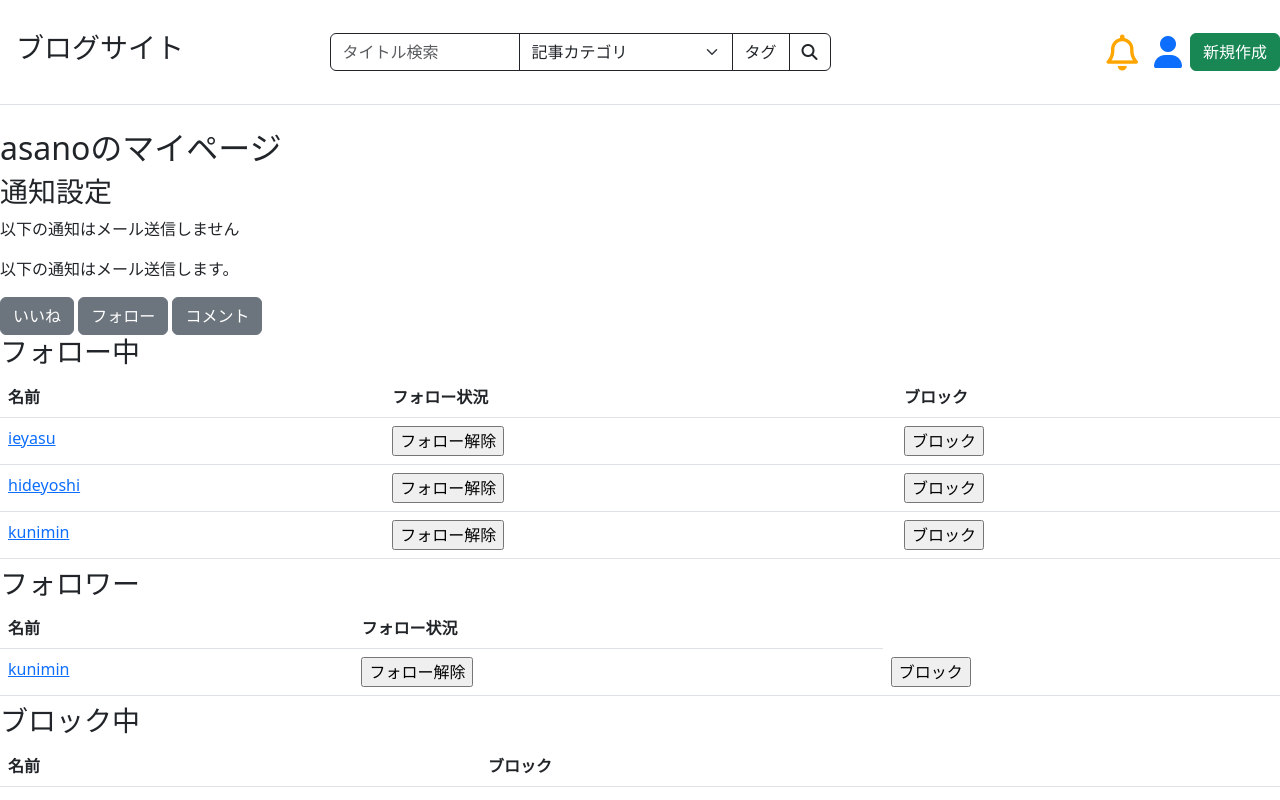
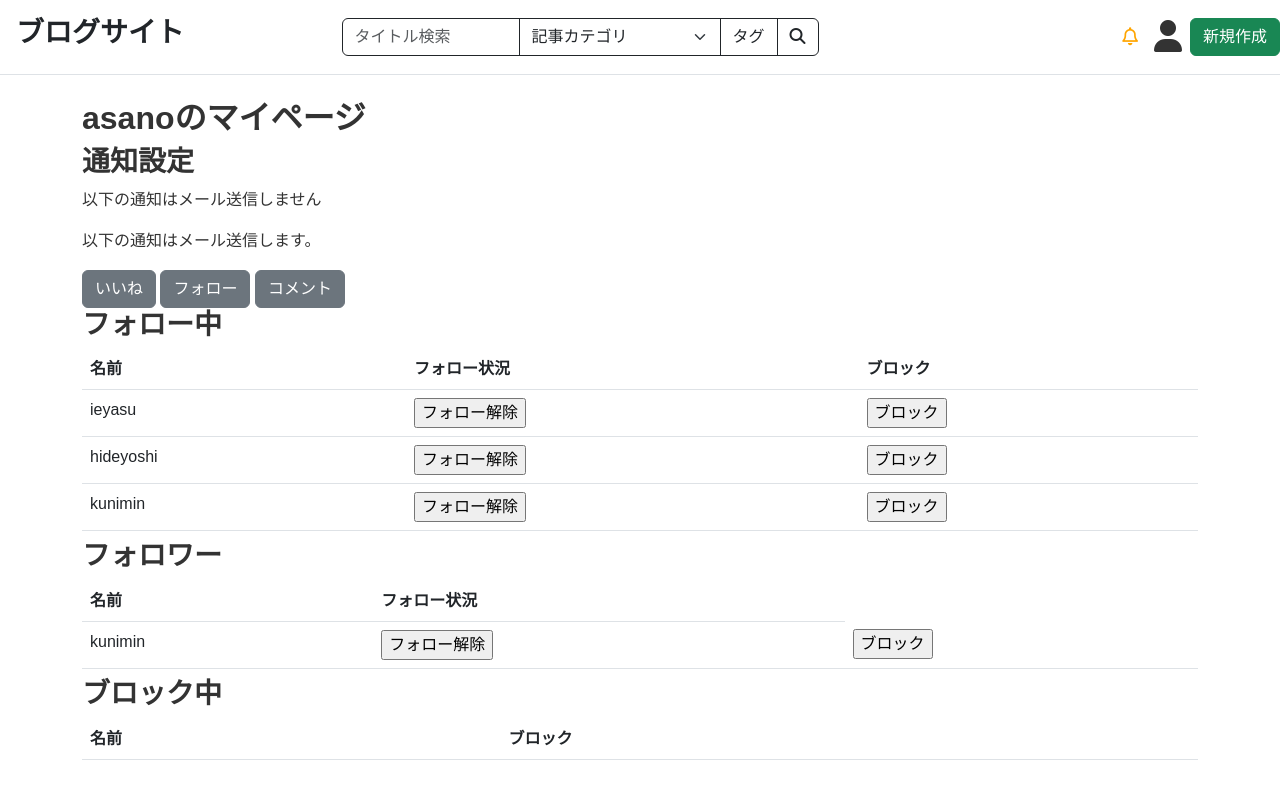
Before and after one commit to dghnts/blogsite, a Django app: page /mypage/ in a window 1280 px wide. Run offline with Django 4.2, Linux system fonts and the light colour scheme; a user stored in the database is signed in; data comes from the database, SQL or seed files in the repository; both versions use the stored data as it was after the commit; data that the repository does not hold is empty.

Commit message:
コードの一部修正

```diff
--- a/static/blog/css/auth.css
+++ b/static/blog/css/auth.css
@@ -1,6 +1,7 @@
 body {
+    background-color: var(--background-color);
+    color: var(--text-color);
     position: relative;
-
     height: 100vh;
     width: 100vw;
 }
--- /dev/null
+++ b/static/blog/css/color.css
@@ -0,0 +1,7 @@
+:root {
+    --primary-color: #007bff
+    --secondary-color: #6c757d;
+    --background-color: #fff;
+    --text-color: #333;
+    --accent-color: #c23321;
+}
--- a/static/blog/css/style.css
+++ b/static/blog/css/style.css
@@ -1,7 +1,12 @@
+body {
+    background-color: var(--primary-color);
+    color: var(--text-color);
+}
+
 /* 通知 */
 .notify_area {
     display: block;
-    font-size: 3rem;
+    font-size: 1.5rem;
     color: orange;
     position: relative;
 }
@@ -77,7 +82,7 @@
 
 /*カードのスタイル*/
 .card {
-    background-color: #fff;
+    background-color: var(--background-color);
     border: none;
     border-radius: 0.5rem;
     box-shadow: 0 4px 8px rgba(0, 0, 0, 0.1);
@@ -109,6 +114,21 @@
 .card-text {
     color: #555;
     margin-bottom: 1.5rem;
+}
+
+/* ボタンのスタイル */
+.button {
+    background-color: var(--primary-color);
+    color: var(--background-color);
+    border: none;
+    border-radius: 0.25rem;
+    padding: 0.5rem 1rem;
+    cursor: pointer;
+    transition: background-color 0.3s;
+}
+
+.button:hover {
+    background-color: var(--secondary-color);
 }
 
 .btn-group .btn {
--- /dev/null
+++ b/static/blog/css/typography.css
@@ -0,0 +1,29 @@
+body {
+    font-family: "Arial", sans-serif;
+    font-size: 16px;
+    line-height: 1.5;
+}
+
+h1,
+h2,
+h3,
+h4,
+h5,
+h6 {
+    font-family: "Arial", sans-serif;
+    font-weight: bold;
+}
+
+p {
+    font-size: 1rem;
+    line-height: 1.6;
+}
+
+a {
+    color: var(--primary-color);
+    text-decoration: none;
+}
+
+a:hover {
+    text-decoration: underline;
+}
--- a/templates/blog/base.html
+++ b/templates/blog/base.html
@@ -20,6 +20,8 @@
           integrity="sha512-DTOQO9RWCH3ppGqcWaEA1BIZOC6xxalwEsw9c2QQeAIftl+Vegovlnee1c9QX4TctnWMn13TZye+giMm8e2LwA=="
           crossorigin="anonymous"
           referrerpolicy="no-referrer">
+    <link rel="stylesheet" href="{% static 'blog/css/color.css' %}">
+    <link rel="stylesheet" href="{% static 'blog/css/typography.css' %}">
     <link rel="stylesheet" href="{% static 'blog/css/style.css' %}">
     <script>
       window.addEventListener("load",() =>{
--- a/templates/blog/mypage.html
+++ b/templates/blog/mypage.html
@@ -2,6 +2,7 @@
 {% load param_change %}
 {% block extra_head %}{% endblock %}
 {% block main %}
+    <div class="container mt-4">
         <h2>{{ request.user.username }}のマイページ</h2>
         <h3>通知設定</h3>
         <p>以下の通知はメール送信しません</p>
@@ -126,4 +127,5 @@
                 {% endfor %}
             </tbody>
         </table>
+    </div>
 {% endblock %}
--- a/templates/registration/base.html
+++ b/templates/registration/base.html
@@ -14,6 +14,8 @@
               integrity="sha512-DTOQO9RWCH3ppGqcWaEA1BIZOC6xxalwEsw9c2QQeAIftl+Vegovlnee1c9QX4TctnWMn13TZye+giMm8e2LwA=="
               crossorigin="anonymous"
               referrerpolicy="no-referrer">
+        <link rel="stylesheet" href="{% static 'blog/css/typography.css' %}">
+        <link rel="stylesheet" href="{% static 'blog/css/color.css' %}">
         <link rel="stylesheet" href="{% static 'blog/css/auth.css' %}">
         {% block extra_head %}{% endblock %}
     </head>
```
Also changed, not shown: db.sqlite3. Lines whose indentation alone changed are shown as unchanged.
